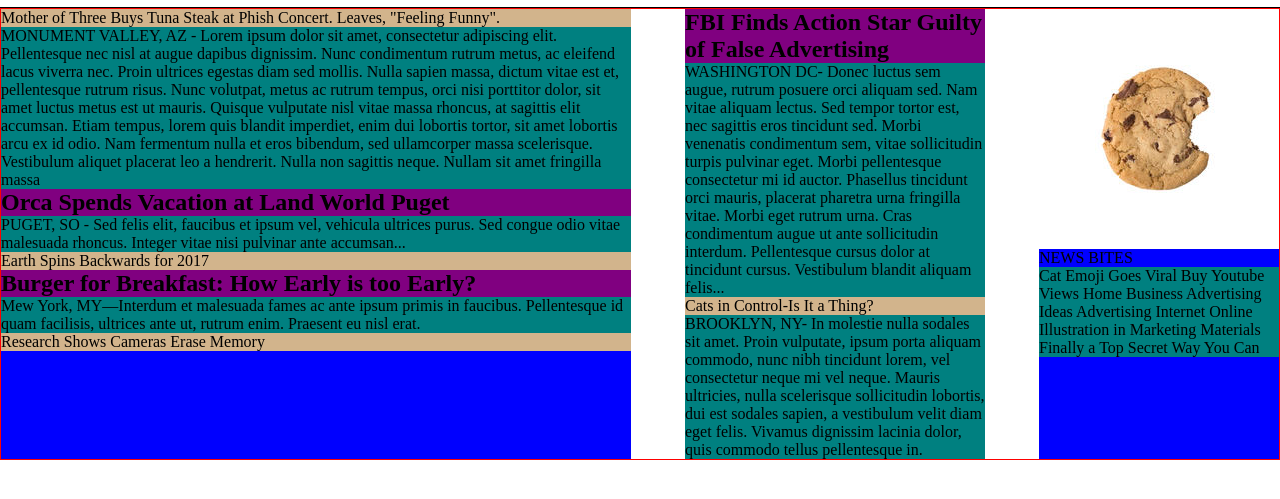
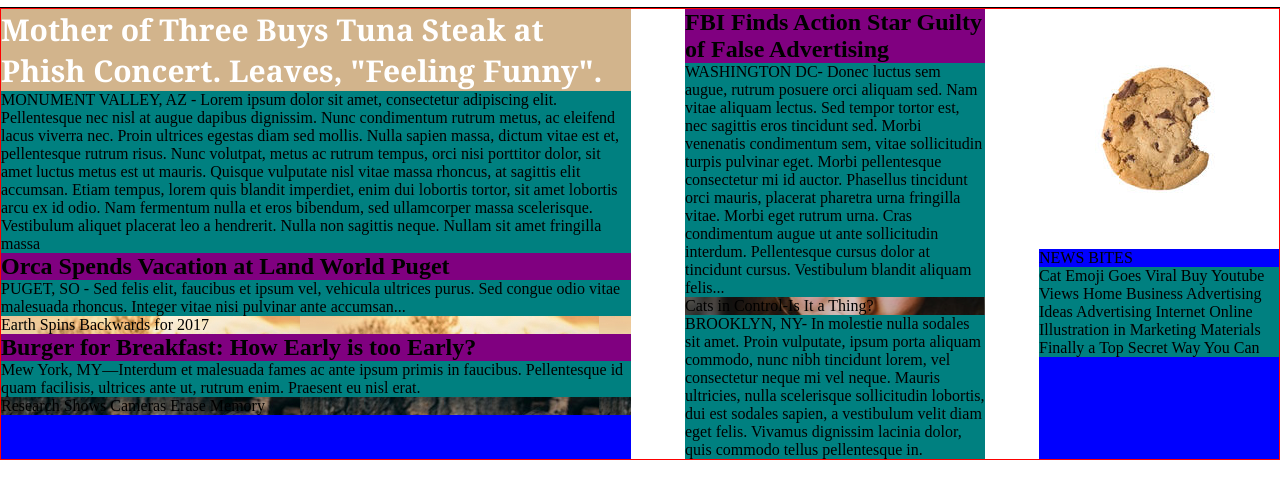
Before and after one commit to GBGitUser/codeacademy-mytimes, a plain HTML site: page index.html in a window 1280 px wide. Shown: the part 75-574 px from the top of the page. Drawn offline with Linux system fonts and the light colour scheme.

Commit message:
Added images to css

```diff
--- a/index.html
+++ b/index.html
@@ -50,7 +50,7 @@
         <div class="item_body">
           PUGET, SO - Sed felis elit, faucibus et ipsum vel, vehicula ultrices purus. Sed congue odio vitae malesuada rhoncus. Integer vitae nisi pulvinar ante accumsan...
         </div>
-        <div class="item_img_text">
+        <div class="item_img_earth">
           Earth Spins Backwards for 2017
         </div>
         <div class="item_title">
@@ -59,7 +59,7 @@
         <div class="item_body">
           Mew York, MY—Interdum et malesuada fames ac ante ipsum primis in faucibus. Pellentesque id quam facilisis, ultrices ante ut, rutrum enim. Praesent eu nisl erat.
         </div>
-        <div class="item_img_text">
+        <div class="item_img_cameras">
           Research Shows Cameras Erase Memory
         </div>
       </div>
@@ -72,7 +72,7 @@
         <div class="item_body">
           WASHINGTON DC- Donec luctus sem augue, rutrum posuere orci aliquam sed. Nam vitae aliquam lectus. Sed tempor tortor est, nec sagittis eros tincidunt sed. Morbi venenatis condimentum sem, vitae sollicitudin turpis pulvinar eget. Morbi pellentesque consectetur mi id auctor. Phasellus tincidunt orci mauris, placerat pharetra urna fringilla vitae. Morbi eget rutrum urna. Cras condimentum augue ut ante sollicitudin interdum. Pellentesque cursus dolor at tincidunt cursus. Vestibulum blandit aliquam felis...
         </div>
-        <div class="item_img_text">
+        <div class="item_img_cats">
           Cats in Control-Is It a Thing?
         </div>
         <div class="item_body">
--- a/resources/css/style.css
+++ b/resources/css/style.css
@@ -99,6 +99,27 @@ nav {
   background-color: blue;
 }
 
+/*** Headline Image Handling ***/
+.item_img_phish {
+  display: flex;
+  background-image: url("../images/img-story-main.png");
+}
+
+.item_img_earth {
+  display: flex;
+  background-image: url("../images/img-story-2.png");
+}
+
+.item_img_cats {
+  display: flex;
+  background-image: url("../images/img-story-1.png");
+}
+
+.item_img_cameras {
+  display: flex;
+  background-image: url("../images/img-story-3.png");
+}
+
 .item_title {
   display: block;
   font-size: 1.5em;
@@ -116,4 +137,8 @@ nav {
 
 .item_img_text {
   background-color: tan;
+  font-family: Georgia;
+  font-weight: bold;
+  font-size: 30px;
+  color: white;
 }
```
